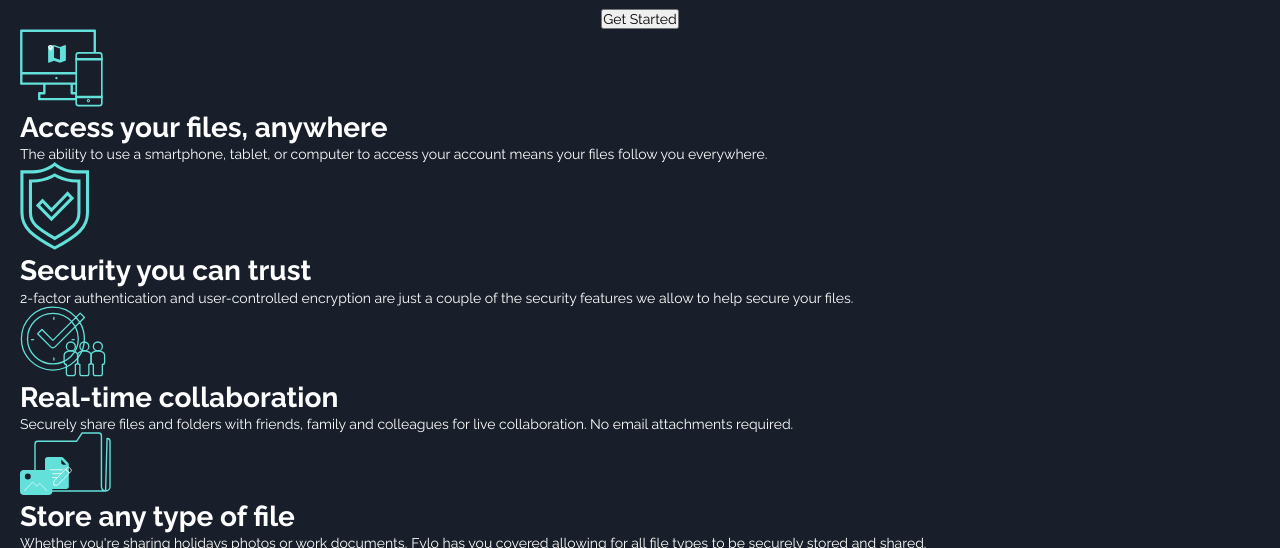
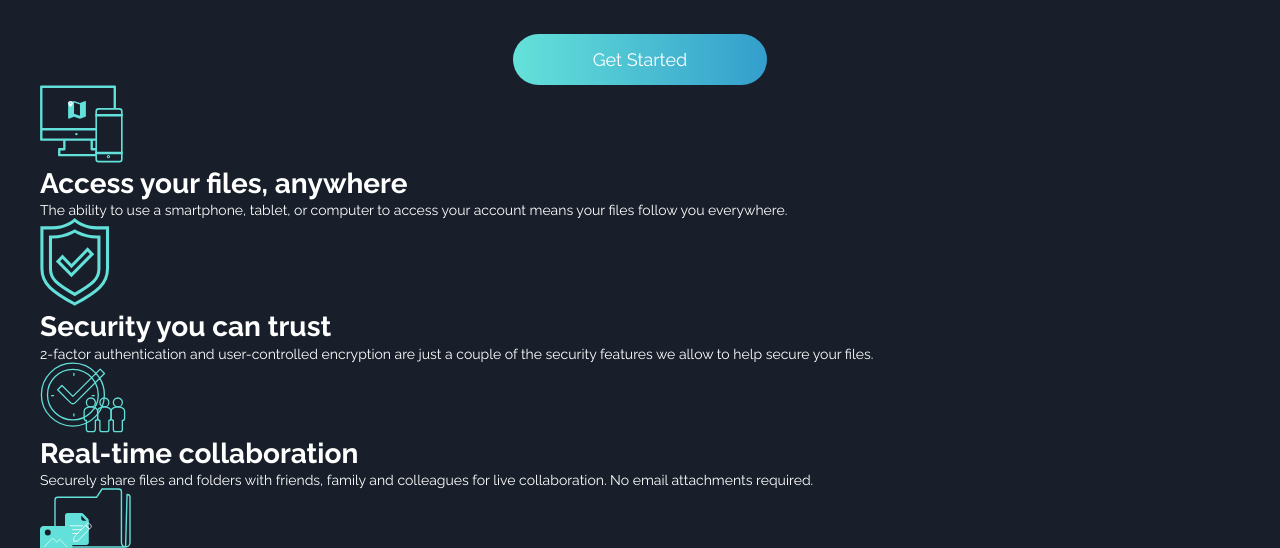
Before and after one commit to bestbrain06/flyo-dark-theme, a plain HTML site: page index.html in a window 1280 px wide. Shown: the part 661-1209 px from the top of the page. Drawn offline with Linux system fonts and the light colour scheme.

Commit message:
finsih the desktop hero

```diff
--- a/app/sass/component/_header.scss
+++ b/app/sass/component/_header.scss
@@ -25,6 +25,10 @@
       color: var(--white);
       transition: opacity 300ms ease-in-out;
 
+      @include u.breakpoint(medium) {
+        font-size: 15px;
+      }
+
       &::after {
         content: "";
         display: block;
@@ -48,6 +52,7 @@
     text-align: center;
 
     @include u.breakpoint(medium) {
+      margin-block-start: 94px;
       max-width: 450px;
       margin: 0 auto;
     }
@@ -55,6 +60,9 @@
 
   &__image {
     margin-block-end: 33px;
+    @include u.breakpoint(medium) {
+      margin-block-end: 58px;
+    }
   }
 
   &__content {
@@ -63,7 +71,17 @@
     }
 
     button {
+      font-size: 18px;
       margin-block-start: 37px;
+      padding: 15px 80px;
+      border-radius: 40px;
+      border: 0;
+      background: linear-gradient(
+        to right,
+        var(--gradient-1),
+        var(--gradient-2)
+      );
+      color: var(--white);
     }
   }
 }
--- a/app/sass/globals/_bolierplate.scss
+++ b/app/sass/globals/_bolierplate.scss
@@ -1,3 +1,4 @@
+@use "../util" as u;
 *,
 *::before,
 *::after {
@@ -14,6 +15,10 @@ body {
   color: var(--white);
   background-color: var(--main-background);
   padding-inline: 20px;
+
+  @include u.breakpoint(medium) {
+    padding-inline: 40px;
+  }
 }
 
 img,
```
Also changed, not shown: dist/style.css, 1 other file.
